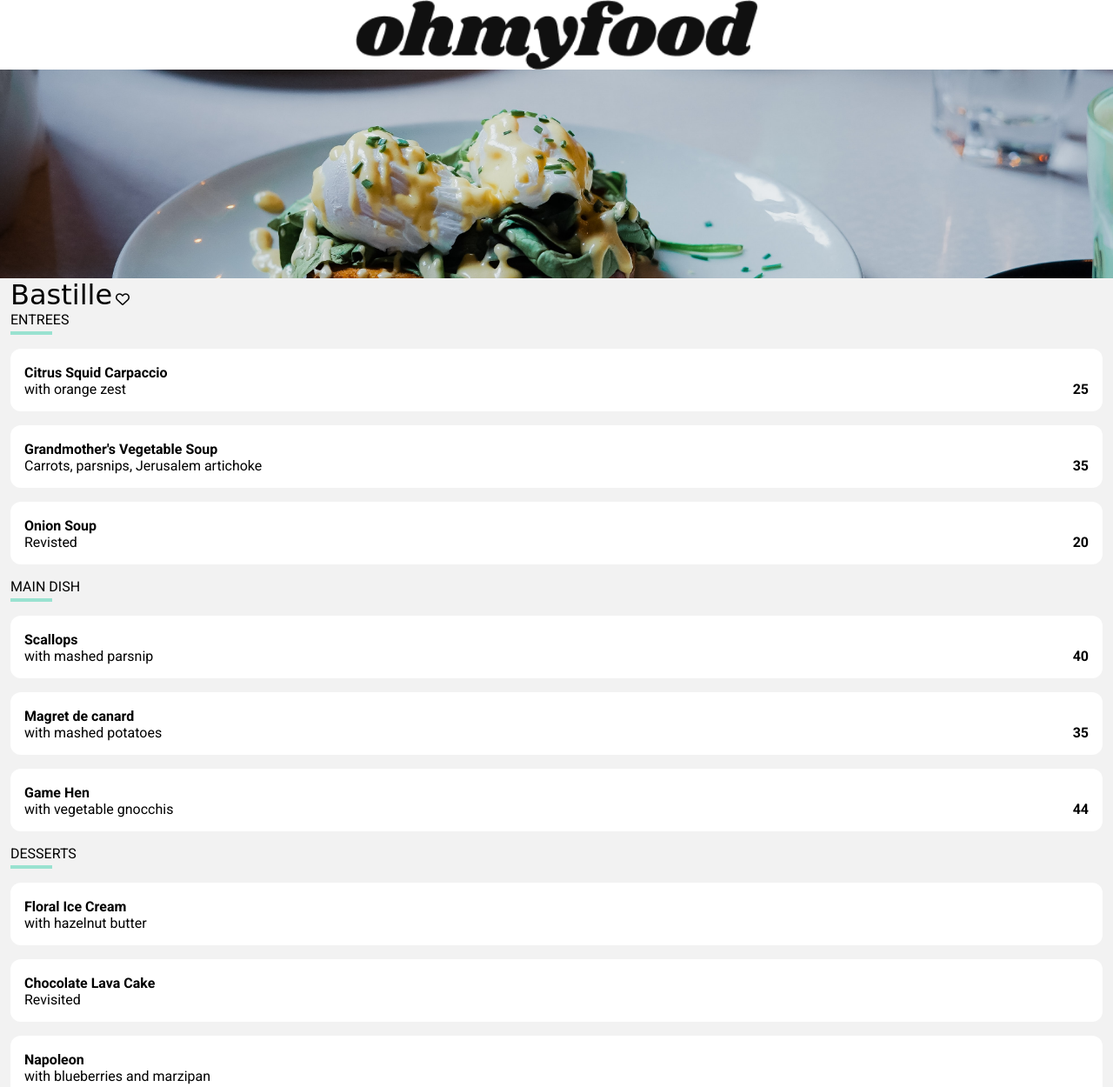
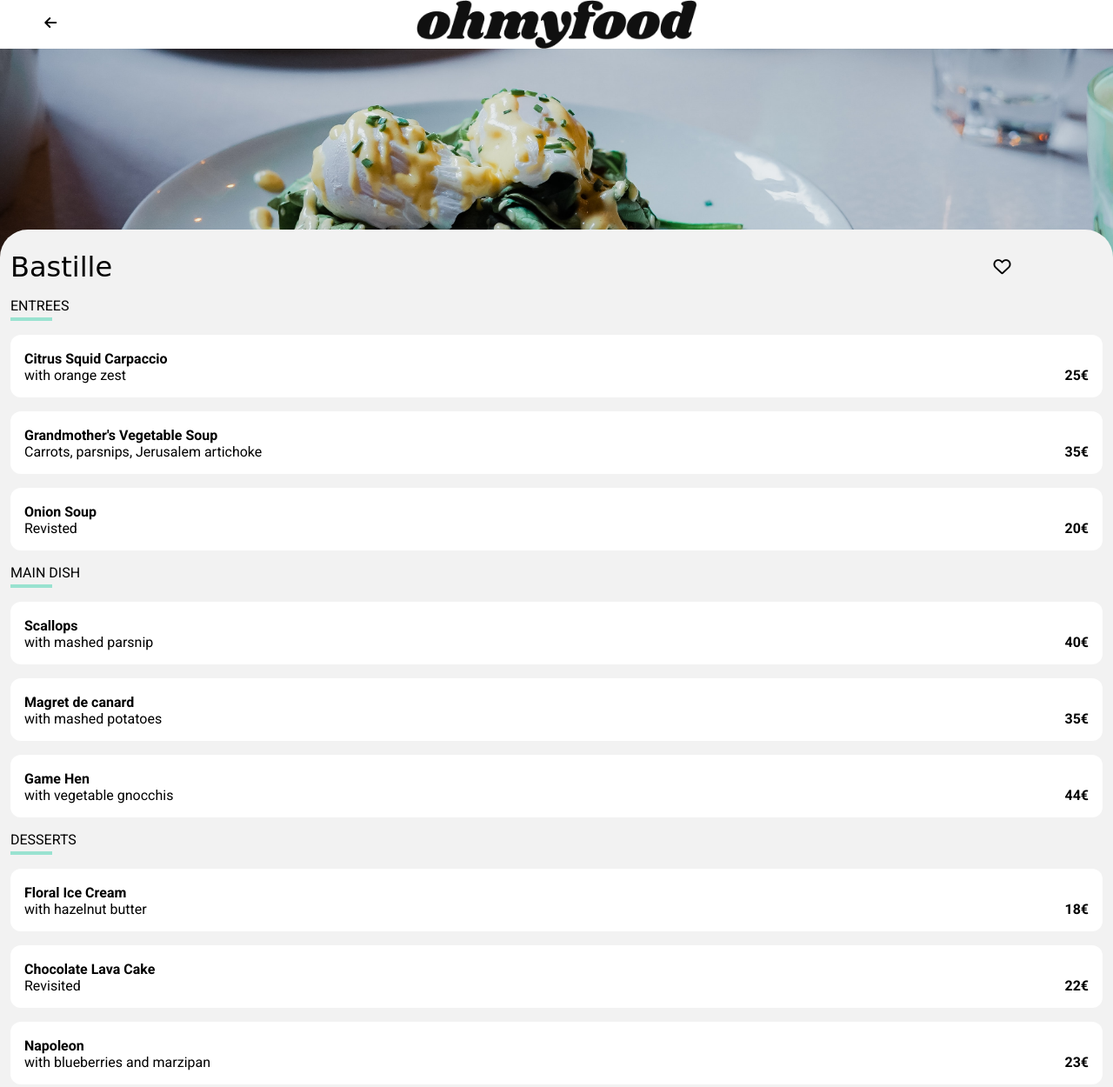
Before and after one commit to vszabolcs88/OCProject_3, a website: page bastille.html in a window 1280 px wide. Shown: the top 1250 px of the page at 87% size. Drawn offline with Linux system fonts and the light colour scheme; a web font is replaced by a local one.

Commit message:
restaurant names aligned, icons hover effect implemented

```diff
--- a/SCSS/components/_card.scss
+++ b/SCSS/components/_card.scss
@@ -1,3 +1,4 @@
+// cards on the landing page
 .card {
     width: 100%;
     height: 35vh;
--- a/SCSS/components/_label.scss
+++ b/SCSS/components/_label.scss
@@ -1,3 +1,4 @@
+// the new label in cards
 .label {
     position: absolute;
     top: 5%;
--- a/SCSS/components/_logo.scss
+++ b/SCSS/components/_logo.scss
@@ -1,7 +1,14 @@
+// ohmyfood logo
 .logo {
     width: 40%;
-    height: 10vh;
+    height: 7vh;
     margin: 0 auto;
+    position: relative;
+    &__icon {
+        position: absolute;
+        top: 30%;
+        left: -65%;
+    }
     &__img {
         width: 100%;
         height: 100%;
--- /dev/null
+++ b/SCSS/components/_rest-title.scss
@@ -0,0 +1,33 @@
+// The restaurant title area
+// restaurant name with the hearth icon
+.restaurant {
+    display: flex;
+    justify-content: space-between;
+    align-items: center;
+    margin-bottom: 1rem;
+    &__icon {
+        width: 10%;
+        font-size: 1.25rem;
+        &--regular {
+            display: block;
+        }
+        &--solid {
+            display: none;
+        }
+        &:hover {
+            .restaurant__icon--solid {
+                display: block;
+                background: -moz-linear-gradient(top, $primary-color 20%, $secondary-color 100%);
+                background: -webkit-linear-gradient(top, $primary-color 20%, $secondary-color 100%);
+                background: linear-gradient(to bottom, $primary-color 20%, $secondary-color 100%);
+                -webkit-background-clip: text;
+                -moz-background-clip: text;
+                background-clip: text;
+                -webkit-text-fill-color: transparent;
+            }
+            .restaurant__icon--regular {
+                display: none;
+            }
+        }
+    }
+}
--- a/SCSS/layout/_restaurant.scss
+++ b/SCSS/layout/_restaurant.scss
@@ -8,3 +8,45 @@ main {
 .main__title {
     padding: 1.5rem 0;
 }
+
+// main section with border-radius
+.add__border {
+    border-radius: 2rem 2rem 0 0;
+    margin-top: -2rem;
+    padding-top: 1.5rem;
+    position: relative;
+    z-index: 2;
+}
+
+// restaurant name with the hearth icon
+// .restaurant {
+//     display: flex;
+//     justify-content: space-between;
+//     align-items: center;
+//     margin-bottom: 1rem;
+//     &__icon {
+//         width: 10%;
+//         font-size: 1.25rem;
+//         &--regular {
+//             display: block;
+//         }
+//         &--solid {
+//             display: none;
+//         }
+//         &:hover {
+//             .restaurant__icon--solid {
+//                 display: block;
+//                 background: -moz-linear-gradient(top, $primary-color 20%, $secondary-color 100%);
+//                 background: -webkit-linear-gradient(top, $primary-color 20%, $secondary-color 100%);
+//                 background: linear-gradient(to bottom, $primary-color 20%, $secondary-color 100%);
+//                 -webkit-background-clip: text;
+//                 -moz-background-clip: text;
+//                 background-clip: text;
+//                 -webkit-text-fill-color: transparent;
+//             }
+//             .restaurant__icon--regular {
+//                 display: none;
+//             }
+//         }
+//     }
+// }
--- a/SCSS/main.scss
+++ b/SCSS/main.scss
@@ -23,6 +23,7 @@
 @import 'components/dish';
 @import 'components/underscore';
 @import 'components/label';
+@import 'components/rest-title';
 
 @import'layout/header';
 @import'layout/header-img';
--- a/bastille.html
+++ b/bastille.html
@@ -17,54 +17,55 @@
     <header>
         <div class="logo">
             <img class="logo__img" src="images/ohmyfood.png" alt="ohmyfood logo">
+            <a href="index.html" class="logo__icon"><i class="fa-solid fa-arrow-left"></i></a>
         </div>
         <div class="header__img">
             <img src="images/toa-heftiba-DQKerTsQwi0-unsplash.jpg" alt="Bastille header image">
         </div>
     </header>
 
-    <main>
-        <div>
-            <span class="title">Bastille</span>
-            <span class="icon"><i class="card-content__icon--regular fa-regular fa-heart"></i></span>
+    <main class="add__border">
+        <div class="restaurant">
+            <span class="restaurant__title title">Bastille</span>
+            <span class="restaurant__icon icon"><i class="restaurant__icon--regular fa-regular fa-heart"></i><i class="restaurant__icon--solid fa-solid fa-heart"></i></span>
         </div>
         <div class="entrees">
             <div class="entress__title">entrees</div>
             <div class="underline"></div>
             <div class="dish">
-                <span class="dish__title">Citrus Squid Carpaccio</span><span class="dish__subtitle">with orange zest</span><span class="dish__price">25</span>
+                <span class="dish__title">Citrus Squid Carpaccio</span><span class="dish__subtitle">with orange zest</span><span class="dish__price">25&euro;</span>
             </div>
             <div class="dish">
-                <span class="dish__title">Grandmother's Vegetable Soup</span><span class="dish__subtitle">Carrots, parsnips, Jerusalem artichoke</span><span class="dish__price">35</span>
+                <span class="dish__title">Grandmother's Vegetable Soup</span><span class="dish__subtitle">Carrots, parsnips, Jerusalem artichoke</span><span class="dish__price">35&euro;</span>
             </div>
             <div class="dish">
-                <span class="dish__title">Onion Soup</span><span class="dish__subtitle">Revisted</span><span class="dish__price">20</span>
+                <span class="dish__title">Onion Soup</span><span class="dish__subtitle">Revisted</span><span class="dish__price">20&euro;</span>
             </div>
         </div>
         <div class="mdish">
             <div class="mdish__title">main dish</div>
             <div class="underline"></div>
             <div class="dish">
-                <span class="dish__title">Scallops</span><span class="dish__subtitle">with mashed parsnip</span><span class="dish__price">40</span>
+                <span class="dish__title">Scallops</span><span class="dish__subtitle">with mashed parsnip</span><span class="dish__price">40&euro;</span>
             </div>
             <div class="dish">
-                <span class="dish__title">Magret de canard</span><span class="dish__subtitle">with mashed potatoes</span><span class="dish__price">35</span>
+                <span class="dish__title">Magret de canard</span><span class="dish__subtitle">with mashed potatoes</span><span class="dish__price">35&euro;</span>
             </div>
             <div class="dish">
-                <span class="dish__title">Game Hen</span><span class="dish__subtitle">with vegetable gnocchis</span><span class="dish__price">44</span>
+                <span class="dish__title">Game Hen</span><span class="dish__subtitle">with vegetable gnocchis</span><span class="dish__price">44&euro;</span>
             </div>
         </div>
         <div class="dessert">
             <div class="dessert__title">desserts</div>
             <div class="underline"></div>
             <div class="dish">
-                <span class="dish__title">Floral Ice Cream</span><span class="dish__subtitle">with hazelnut butter</span><span class="dish__price"></span>
+                <span class="dish__title">Floral Ice Cream</span><span class="dish__subtitle">with hazelnut butter</span><span class="dish__price">18&euro;</span>
             </div>
             <div class="dish">
-                <span class="dish__title">Chocolate Lava Cake</span><span class="dish__subtitle">Revisited</span><span class="dish__price"></span>
+                <span class="dish__title">Chocolate Lava Cake</span><span class="dish__subtitle">Revisited</span><span class="dish__price">22&euro;</span>
             </div>
             <div class="dish">
-                <span class="dish__title">Napoleon</span><span class="dish__subtitle">with blueberries and marzipan</span><span class="dish__price"></span>
+                <span class="dish__title">Napoleon</span><span class="dish__subtitle">with blueberries and marzipan</span><span class="dish__price">23&euro;</span>
             </div>
         </div>
         <div class="button">Order</div>
```
Also changed, not shown: enchanted.html (+5 -4 lines), gourmand.html (+5 -4 lines), palette.html (+5 -4 lines), css/main.css, 1 other file.
